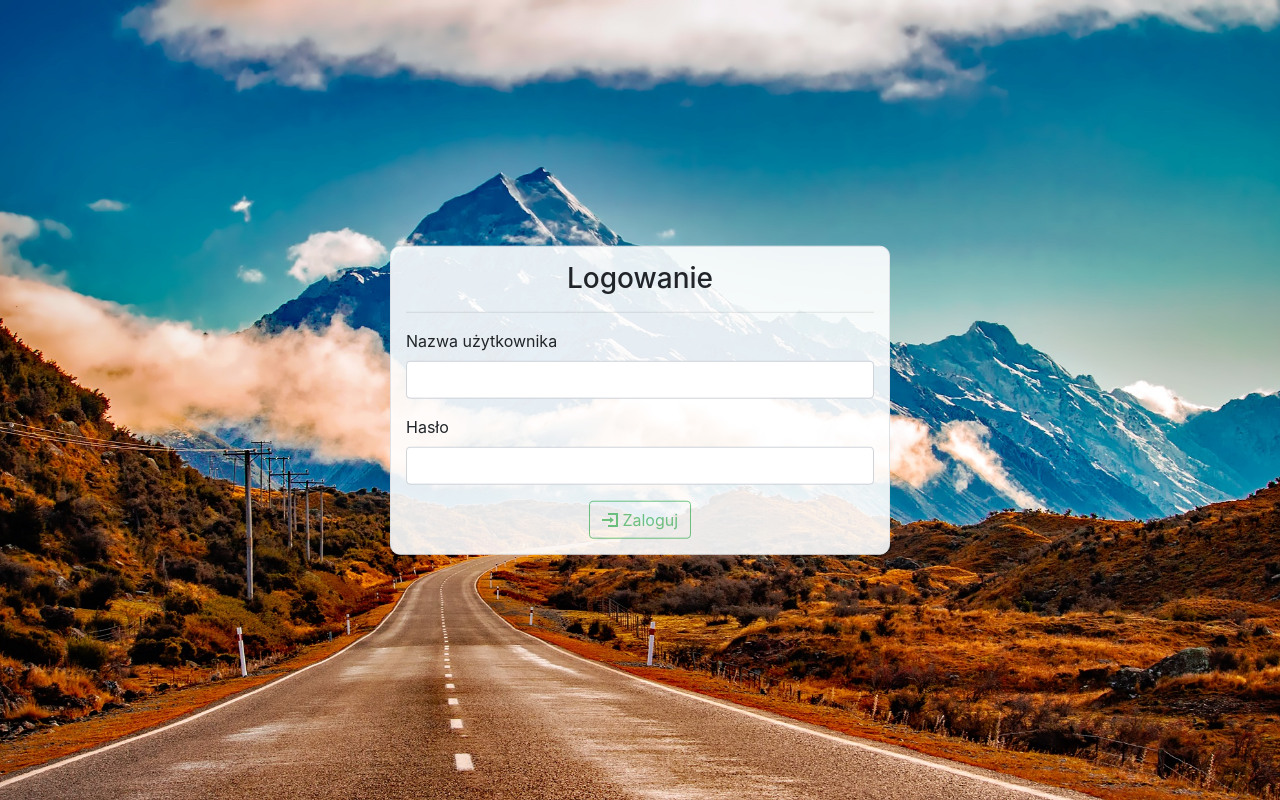
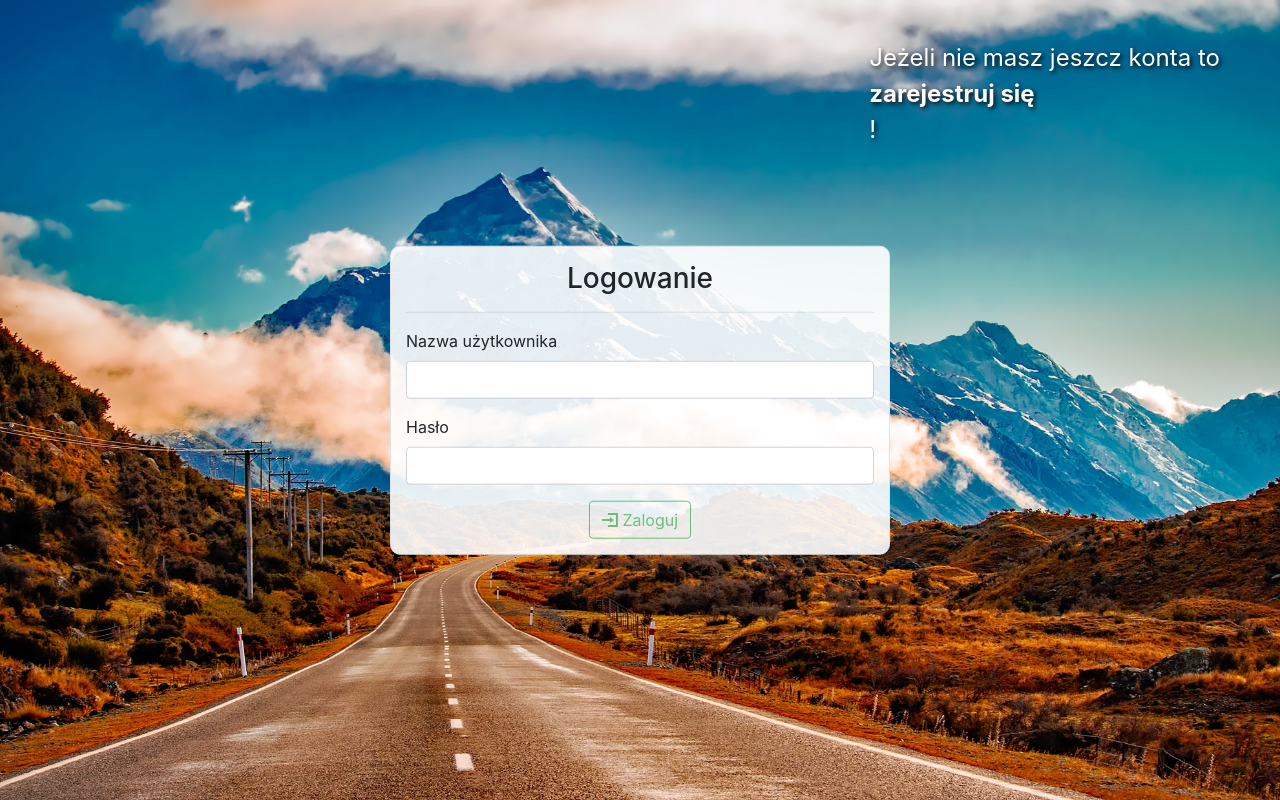
Before and after one commit to fstaniul/ts3-admin-charts, an Angular app in the folder client/: page /login in a window 1280 px wide. Built offline with nearby package versions, Linux system fonts and the light colour scheme; a small style sheet from the web is missing.

Commit message:
Added zarejestruj sie do login.

```diff
--- a/client/src/app/routes/login/login.component.html
+++ b/client/src/app/routes/login/login.component.html
@@ -1,4 +1,9 @@
 <div class="login-background">
+    <div class="login-signup-text">
+        <span class="d-none d-sm-block">Jeżeli nie masz jeszcz konta to </span>
+        <a routerLink="/singup">zarejestruj się</a>
+        <span class="d-none d-sm-block"> !</span>
+    </div>
     <form (ngSubmit)="onSubmit()" class="login-form border" [formGroup]="loginForm" novalidate>
         <h3 class="text-center">Logowanie</h3>
         <hr />
--- a/client/src/app/routes/login/login.component.scss
+++ b/client/src/app/routes/login/login.component.scss
@@ -1,5 +1,4 @@
 @import "node_modules/bootstrap/scss/bootstrap";
-
 .login-background {
     position: relative;
     width: 100vw;
@@ -12,6 +11,7 @@
     padding: 15px;
     background: white;
     background: rgba(255, 255, 255, .9);
+    @media (min-height: 450px) {
         position: absolute;
         top: 50%;
         transform: translateY(-50%);
@@ -23,3 +23,30 @@
             border-radius: 10px;
         }
     }
+}
+
+.login-signup-text {
+    color: white;
+    font-size: 24px;
+    padding: 10px;
+    text-shadow: 2px 2px 5px #000;
+    @media (min-height: 450px) {
+        position: absolute;
+        top: 10px;
+        right: 15px;
+        @include media-breakpoint-up(sm) {
+            top: 30px;
+            right: 50px;
+        }
+    }
+    & a {
+        display: inline-block;
+        color: white !important;
+        text-decoration: none !important;
+        font-weight: bold;
+        transition: all 150ms ease-in-out;
+        &:hover {
+            transform: translate(0, -5px);
+        }
+    }
+}
```
Lines whose indentation alone changed are shown as unchanged.
